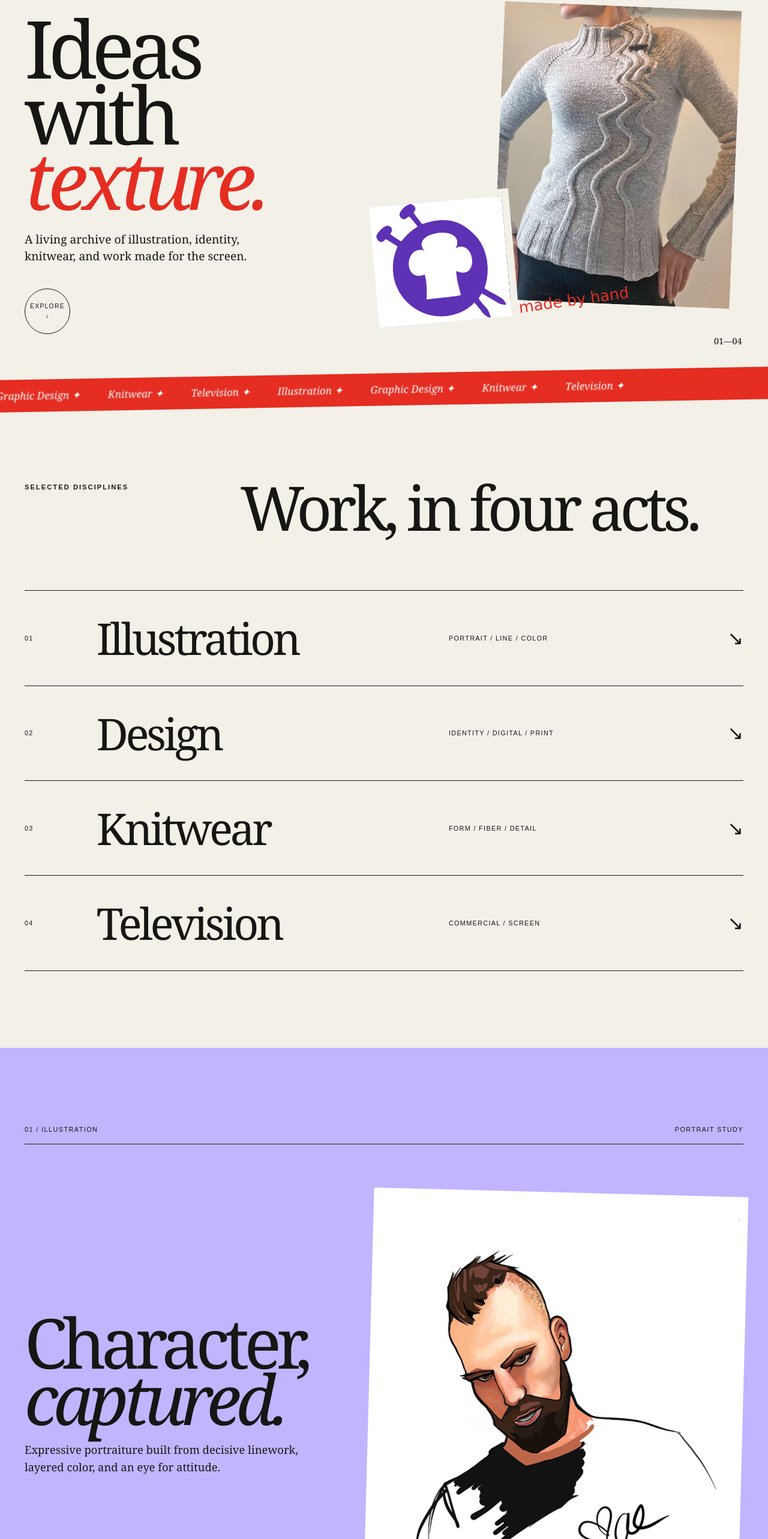
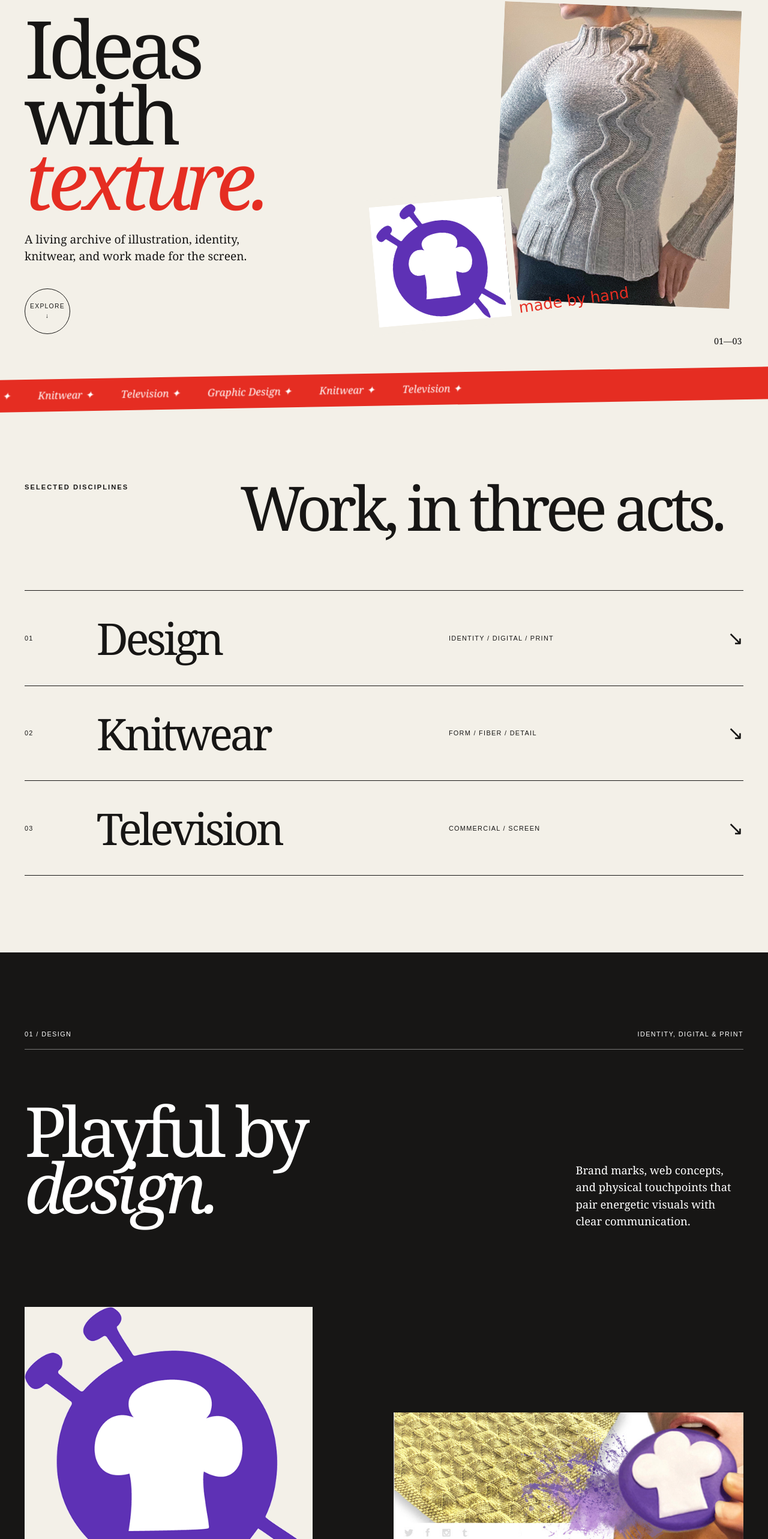
Before and after one commit to alexandraenck/alexandraenck.github.io, a Next.js app: page / in a window 1280 px wide. Shown: the part 177-2743 px from the top of the page at 60% size. Built offline with nearby package versions, Linux system fonts and the light colour scheme.

Commit message:
Remove character from homepage

```diff
--- a/app/globals.css
+++ b/app/globals.css
@@ -116,11 +116,8 @@ em { font-weight: 400; }
 
 .project-kicker { border-bottom: 1px solid var(--ink); display: flex; font-size: .68rem; justify-content: space-between; letter-spacing: .13em; padding-bottom: 1rem; text-transform: uppercase; }
 .project-kicker.light { border-color: rgba(255,255,255,.42); }
-.illustration-section { background: var(--lilac); }
-.illustration-layout { align-items: center; display: grid; gap: 8vw; grid-template-columns: .8fr 1.2fr; padding-top: 5rem; }
-.illustration-layout h2, .design-intro h2, .knitwear-intro h2, .tv-grid h2 { font-size: clamp(4.2rem, 9vw, 9rem); }
-.illustration-layout p, .design-intro p, .knitwear-intro p, .tv-grid p, .about-grid p { font-family: Georgia, "Times New Roman", serif; font-size: 1.15rem; line-height: 1.55; max-width: 31rem; }
-.illustration-layout figure { margin: 0; transform: rotate(1.5deg); }
+.design-intro h2, .knitwear-intro h2, .tv-grid h2 { font-size: clamp(4.2rem, 9vw, 9rem); }
+.design-intro p, .knitwear-intro p, .tv-grid p, .about-grid p { font-family: Georgia, "Times New Roman", serif; font-size: 1.15rem; line-height: 1.55; max-width: 31rem; }
 figcaption { font-size: .65rem; letter-spacing: .12em; margin-top: .7rem; text-transform: uppercase; }
 
 .design-section { background: var(--ink); color: white; }
@@ -173,11 +170,11 @@ footer { background: var(--red); color: white; padding: clamp(5rem, 10vw, 9rem)
   .hero-image-main { width: 64%; }
   .hero-image-float { left: 8%; width: 34%; }
   .hero-index { display: none; }
-  .section-heading, .illustration-layout, .design-intro, .knitwear-intro, .tv-grid, .about-grid { grid-template-columns: 1fr; }
+  .section-heading, .design-intro, .knitwear-intro, .tv-grid, .about-grid { grid-template-columns: 1fr; }
   .section-heading { gap: 2rem; margin-bottom: 4rem; }
   .project-links a { grid-template-columns: 10% 1fr auto; }
   .project-note { display: none; }
-  .illustration-layout, .design-intro, .knitwear-intro, .tv-grid { gap: 2rem; }
+  .design-intro, .knitwear-intro, .tv-grid { gap: 2rem; }
   .design-intro { margin-bottom: 5rem; }
 }
 
@@ -195,8 +192,7 @@ footer { background: var(--red); color: white; padding: clamp(5rem, 10vw, 9rem)
   .project-links a { min-height: 95px; }
   .project-name { font-size: 2.35rem; }
   .project-arrow { font-size: 1.3rem; }
-  .illustration-layout h2, .design-intro h2, .knitwear-intro h2, .tv-grid h2, .about h2 { font-size: clamp(3.4rem, 18vw, 5.5rem); }
-  .illustration-layout { padding-top: 2rem; }
+  .design-intro h2, .knitwear-intro h2, .tv-grid h2, .about h2 { font-size: clamp(3.4rem, 18vw, 5.5rem); }
   .design-grid { display: block; }
   .design-card, .card-2, .card-4, .card-6 { margin: 0 0 4.5rem; }
   .knitwear-grid { columns: 2 140px; }
--- a/app/page.tsx
+++ b/app/page.tsx
@@ -74,14 +74,13 @@ export default function Home() {
           </figure>
           <span className="scribble">made by hand</span>
         </div>
-        <div className="hero-index" aria-hidden="true">01—04</div>
+        <div className="hero-index" aria-hidden="true">01—03</div>
       </section>
 
       <div className="ticker" aria-hidden="true">
         <div>
-          <span>Illustration ✦</span><span>Graphic Design ✦</span>
-          <span>Knitwear ✦</span><span>Television ✦</span>
-          <span>Illustration ✦</span><span>Graphic Design ✦</span>
+          <span>Graphic Design ✦</span><span>Knitwear ✦</span>
+          <span>Television ✦</span><span>Graphic Design ✦</span>
           <span>Knitwear ✦</span><span>Television ✦</span>
         </div>
       </div>
@@ -89,29 +88,23 @@ export default function Home() {
       <section className="work-index section-pad" id="work">
         <div className="section-heading">
           <p className="eyebrow">Selected disciplines</p>
-          <h2>Work, in four acts.</h2>
+          <h2>Work, in three acts.</h2>
         </div>
         <div className="project-links">
-          <a href="#illustration">
+          <a href="#design">
             <span className="project-number">01</span>
-            <span className="project-name">Illustration</span>
-            <span className="project-note">Portrait / Line / Color</span>
-            <span className="project-arrow">↘</span>
-          </a>
-          <a href="#design">
-            <span className="project-number">02</span>
             <span className="project-name">Design</span>
             <span className="project-note">Identity / Digital / Print</span>
             <span className="project-arrow">↘</span>
           </a>
           <a href="#knitwear">
-            <span className="project-number">03</span>
+            <span className="project-number">02</span>
             <span className="project-name">Knitwear</span>
             <span className="project-note">Form / Fiber / Detail</span>
             <span className="project-arrow">↘</span>
           </a>
           <a href="#television">
-            <span className="project-number">04</span>
+            <span className="project-number">03</span>
             <span className="project-name">Television</span>
             <span className="project-note">Commercial / Screen</span>
             <span className="project-arrow">↘</span>
@@ -119,32 +112,9 @@ export default function Home() {
         </div>
       </section>
 
-      <section className="project-section illustration-section" id="illustration">
-        <div className="project-kicker">
-          <span>01 / Illustration</span>
-          <span>Portrait study</span>
-        </div>
-        <div className="illustration-layout">
-          <div>
-            <h2>Character,<br /><em>captured.</em></h2>
-            <p>
-              Expressive portraiture built from decisive linework, layered
-              color, and an eye for attitude.
-            </p>
-          </div>
-          <figure>
-            <img
-              src="/portfolio/illustration/illustration-01.jpg"
-              alt="Illustrated portrait signed AE"
-            />
-            <figcaption>Portrait study · Digital illustration</figcaption>
-          </figure>
-        </div>
-      </section>
-
       <section className="project-section design-section" id="design">
         <div className="project-kicker light">
-          <span>02 / Design</span>
+          <span>01 / Design</span>
           <span>Identity, digital &amp; print</span>
         </div>
         <div className="design-intro">
@@ -171,7 +141,7 @@ export default function Home() {
 
       <section className="project-section knitwear-section" id="knitwear">
         <div className="project-kicker">
-          <span>03 / Knitwear</span>
+          <span>02 / Knitwear</span>
           <span>Selected constructions</span>
         </div>
         <div className="knitwear-intro">
@@ -197,7 +167,7 @@ export default function Home() {
 
       <section className="project-section television-section" id="television">
         <div className="project-kicker light">
-          <span>04 / Television</span>
+          <span>03 / Television</span>
           <span>Commercial work</span>
         </div>
         <div className="tv-grid">
```
